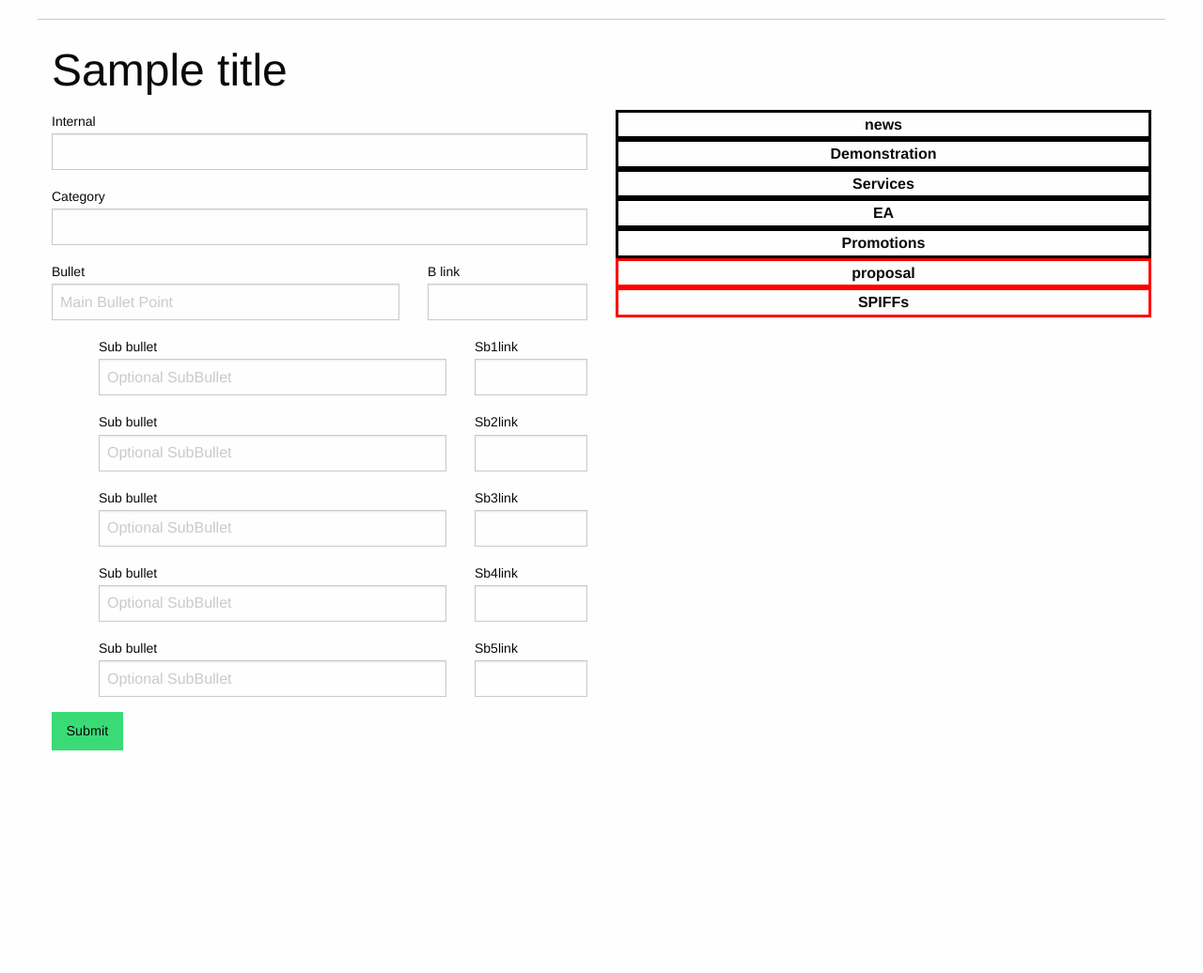
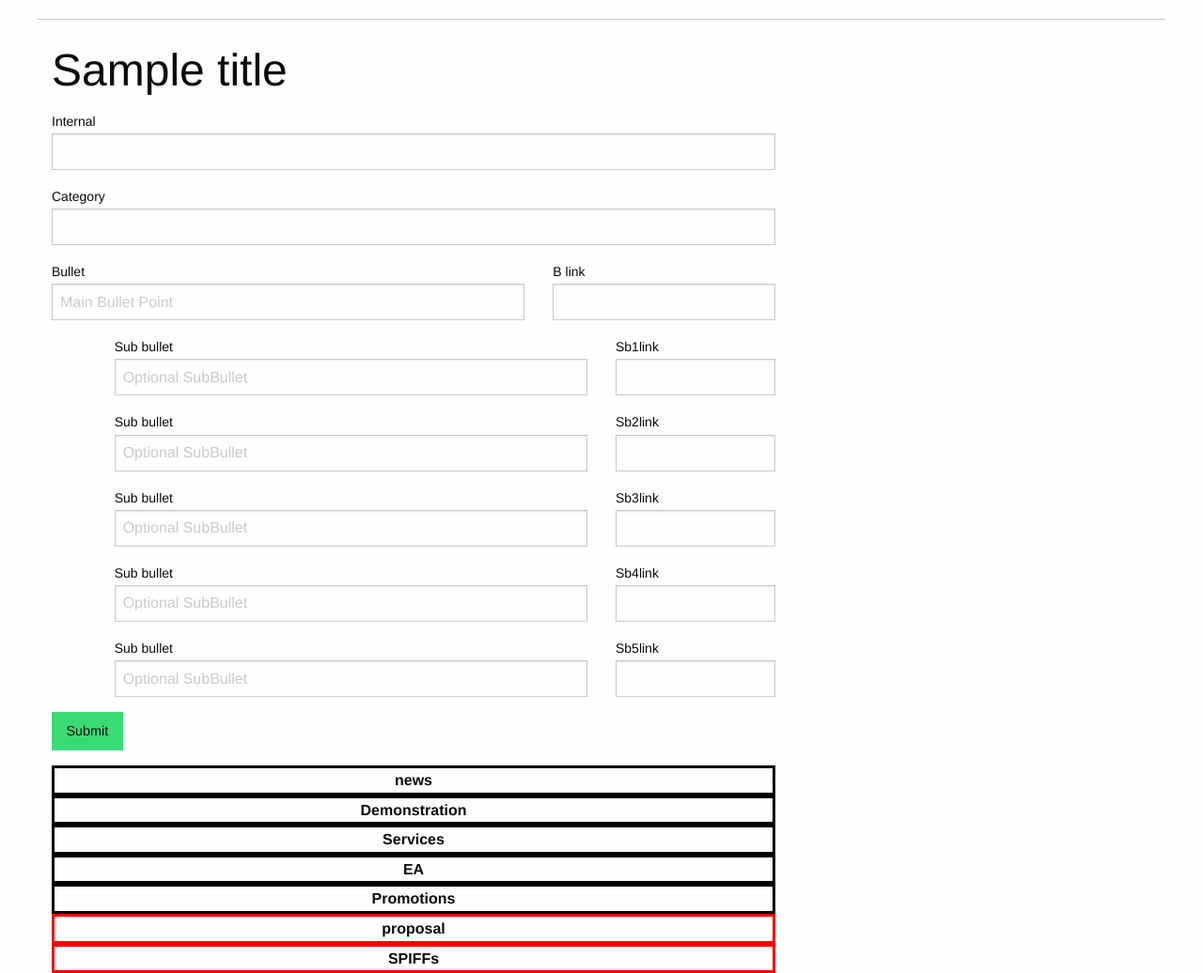
Before and after one commit to jleatham/flask-template, a Flask app: template myflask/templates/rendertest.html in a window 1280 px wide. Shown: the part 56-1092 px from the top of the page at 94% size. Before the commit the page ends 855 px from the top, so only its background shows below. Run offline with Flask 2, Linux system fonts and the light colour scheme; the template is opened without the code that fills it: most values are stand-ins (such as "Sample title", 1, 10 or a date in 2020); form fields are guessed from the names that the template uses; some libraries are stand-ins or nearby versions.

Commit message:
Update rendertest.html

```diff
--- a/myflask/templates/rendertest.html
+++ b/myflask/templates/rendertest.html
@@ -14,10 +14,10 @@
 
 
         <div class="grid-x grid-margin-x">
-                <div class="cell auto">
+                <div class="medium-8 large-8 small-12 cell">
                         {% include 'form.html' %}
                 </div>
-                <div class="cell auto">
+                <div class="medium-4 large-8 small-12 cell">
 
 
                             <p class="external"><strong>news</strong></p>
```
